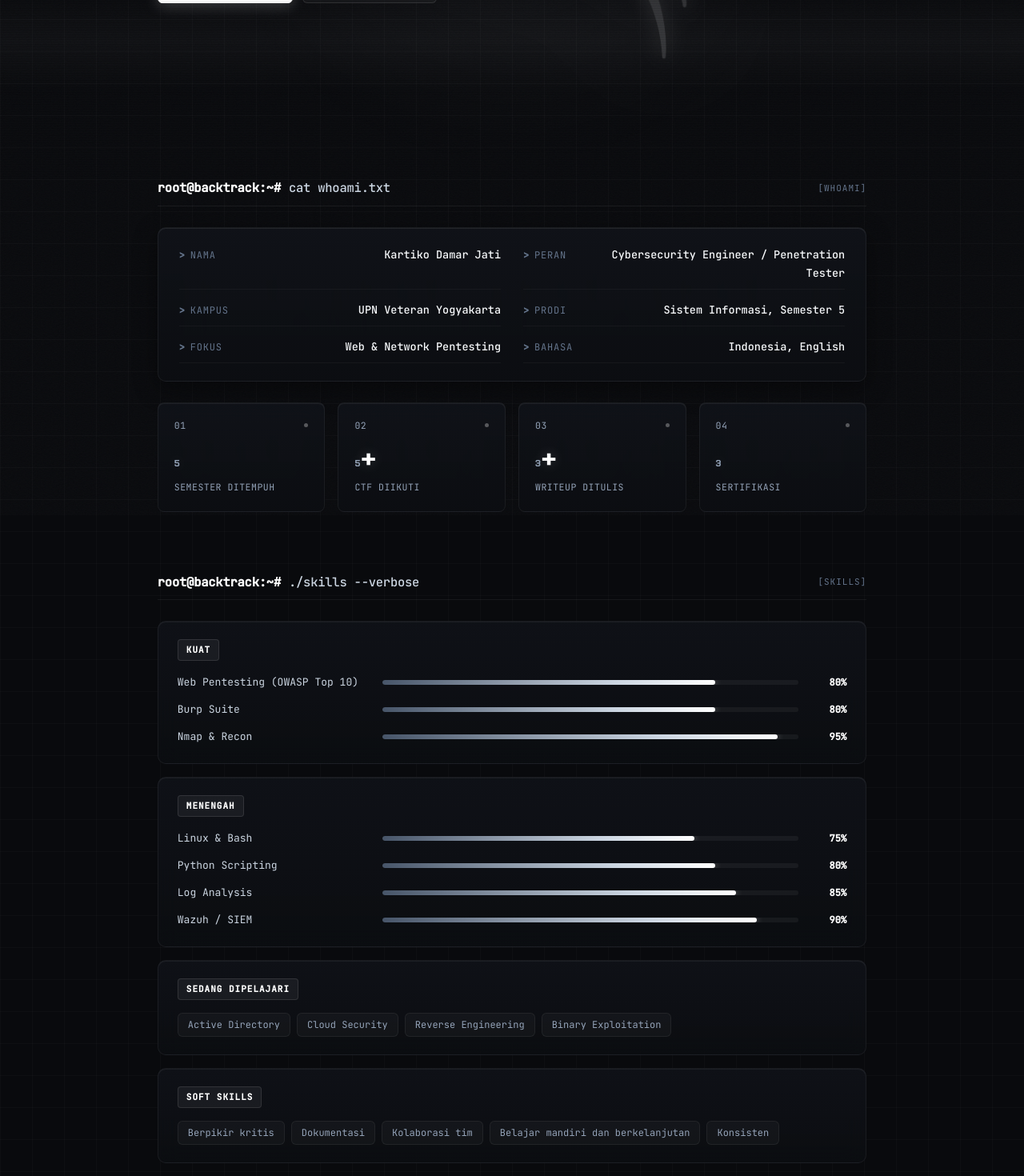
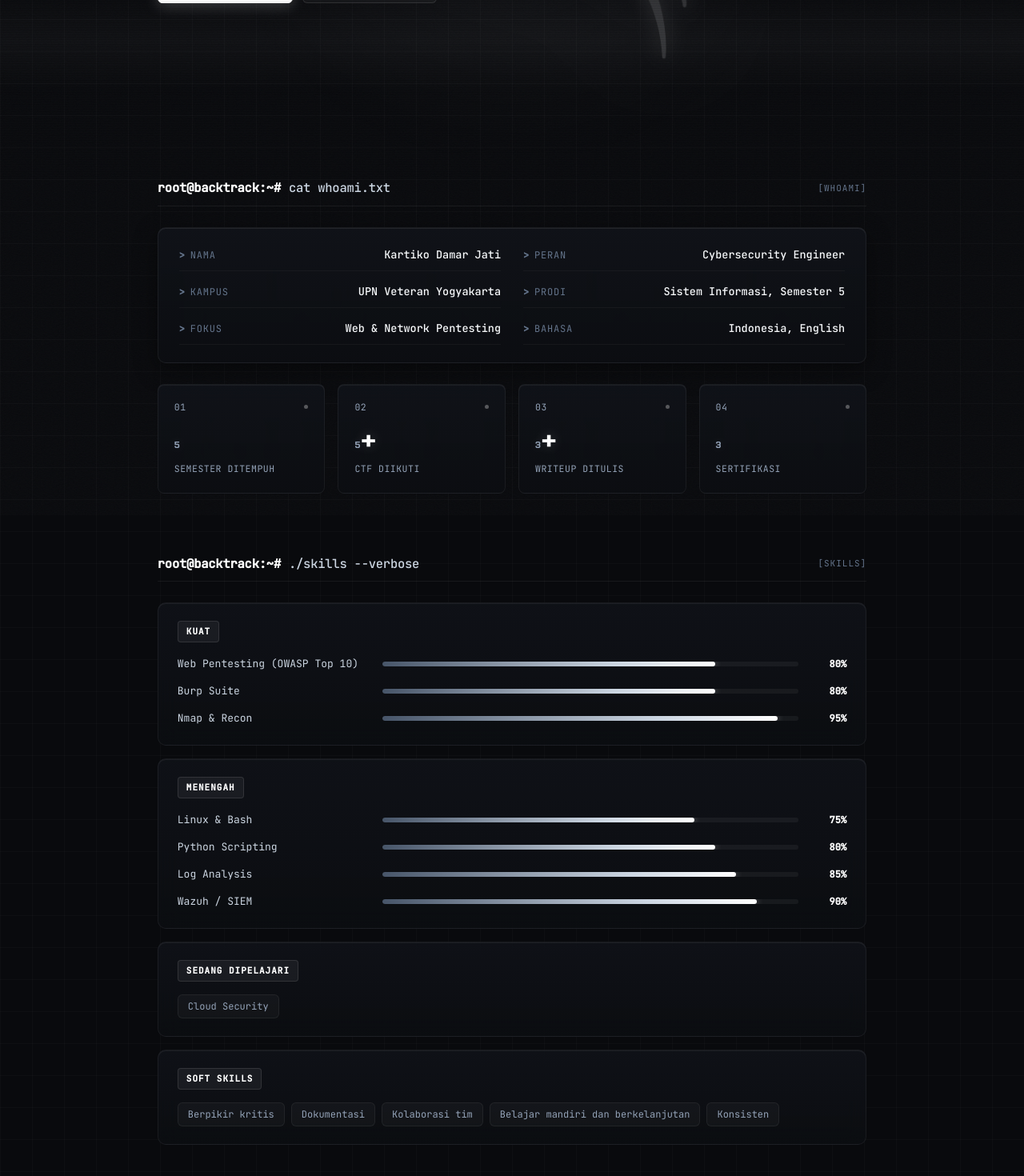
Before and after one commit to tikodjati/portofolio, a Next.js app: page / in a window 1280 px wide. Shown: the part 576-2046 px from the top of the page at 80% size. Built offline with nearby package versions, Linux system fonts and the light colour scheme.

Commit message:
update portofolio

```diff
--- a/data/content.js
+++ b/data/content.js
@@ -8,7 +8,7 @@ export const ME = {
 
 export const PROFILE = [
   ["Nama", "Kartiko Damar Jati"],
-  ["Peran", "Cybersecurity Engineer / Penetration Tester"],
+  ["Peran", "Cybersecurity Engineer"],
   ["Kampus", "UPN Veteran Yogyakarta"],
   ["Prodi", "Sistem Informasi, Semester 5"],
   ["Fokus", "Web & Network Pentesting"],
@@ -25,7 +25,7 @@ export const STATS = [
 export const SKILLS = [
   { level: "KUAT", items: [{ n: "Web Pentesting (OWASP Top 10)", v: 80 }, { n: "Burp Suite", v: 80 }, { n: "Nmap & Recon", v: 95 }] },
   { level: "MENENGAH", items: [{ n: "Linux & Bash", v: 75 }, { n: "Python Scripting", v: 80 }, { n: "Log Analysis", v: 85 }, { n: "Wazuh / SIEM", v: 90 }] },
-  { level: "SEDANG DIPELAJARI", tags: ["Active Directory", "Cloud Security", "Reverse Engineering", "Binary Exploitation"] },
+  { level: "SEDANG DIPELAJARI", tags: ["Cloud Security"] },
   { level: "SOFT SKILLS", tags: ["Berpikir kritis", "Dokumentasi", "Kolaborasi tim", "Belajar mandiri dan berkelanjutan", "Konsisten"] },
 ];
 
```
